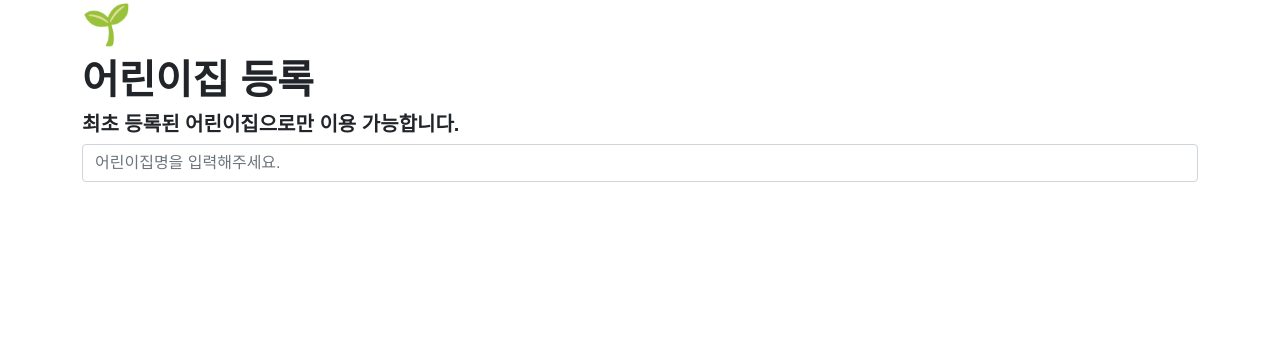
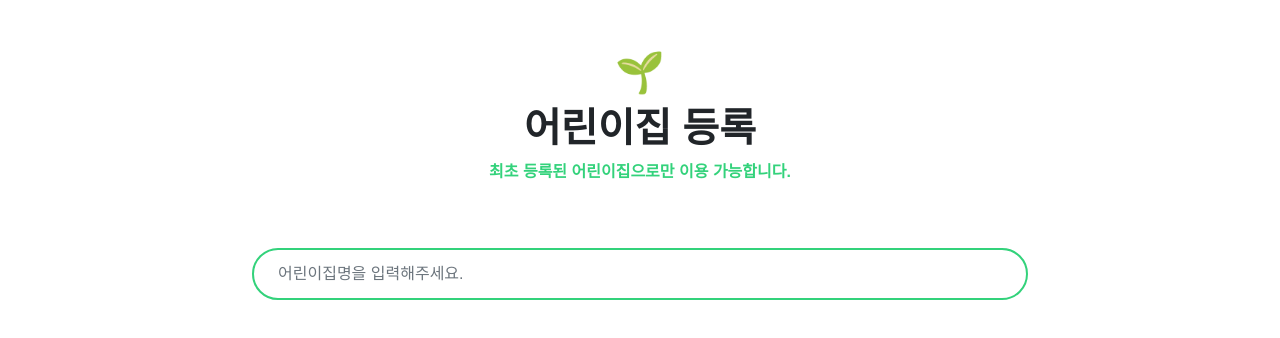
Before and after one commit to minkyung00/child-abuse-alarm, a Vue app in the folder FE/frontend/: page /apply-center in a window 1280 px wide. Shown: the top 338 px of the page. Built offline with nearby package versions, Linux system fonts and the light colour scheme.

Commit message:
Design: ApplyCenter 디자인

```diff
--- a/FE/frontend/src/views/ApplyCenter.vue
+++ b/FE/frontend/src/views/ApplyCenter.vue
@@ -1,13 +1,13 @@
 <template>
   <b-container class="apply">
-    <header>
+    <header id="apply-header">
       <h1 class="apply-logo">🌱</h1>
       <h1 class="apply-title">어린이집 등록</h1>
-      <h5 class="apply-desc">최초 등록된 어린이집으로만 이용 가능합니다.</h5>
+      <p class="apply-desc">최초 등록된 어린이집으로만 이용 가능합니다.</p>
     </header>
 
-    <b-form-input type="text" placeholder="어린이집명을 입력해주세요." />
-
+    <b-form-input type="text"
+                  placeholder="어린이집명을 입력해주세요." />
   </b-container>
 </template>
 
@@ -18,5 +18,31 @@ export default {
 </script>
 
 <style lang="scss" scoped>
+.apply {
+  max-width: 800px;
+}
+
+#apply-header {
+  text-align: center;
+  padding: 3rem 0rem;
+
+  .apply-desc {
+    color: $primary-color;
+    font-weight: bold;
+  }
+}
+
+input {
+  padding: 0.75rem 1.5rem;
+  margin-bottom: 20px;
+  border-radius: 30px;
+  border: 2.5px solid $primary-color;
+
+  &:focus {
+    border-color: $primary-color;
+    outline: 0;
+    box-shadow: 0 0 0 0.25rem #33d27b52;
+  }
+}
 
 </style>
```
Also changed, not shown: FE/frontend/src/styles/_base.scss (line endings or trailing spaces).
